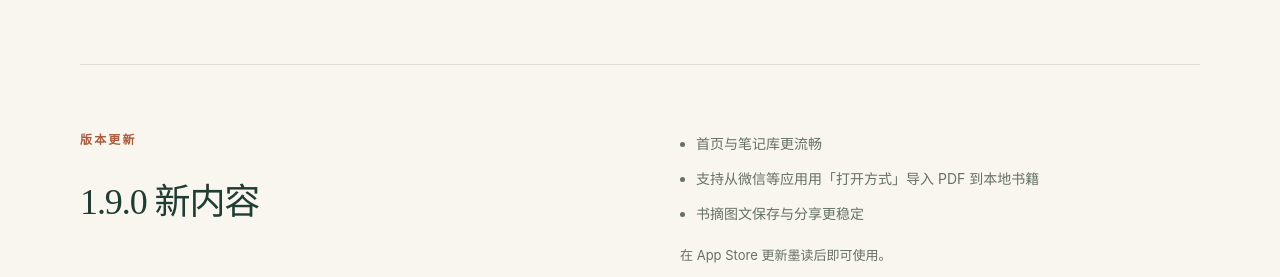
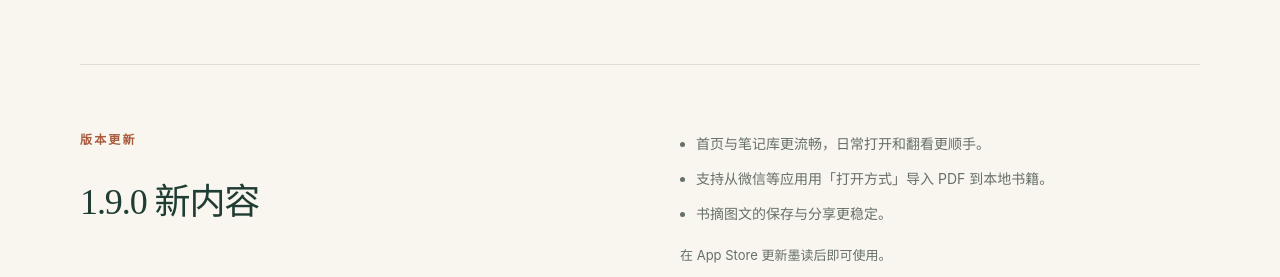
Before and after one commit to iOSDevelopTeam/app-privacy-policies, a plain HTML site: page InkReads/index.html in a window 1280 px wide. Shown: the part 1280-1557 px from the top of the page. Drawn offline with Linux system fonts and the light colour scheme.

Commit message:
Align 1.9.0 update copy with App Store sentence format.
Co-authored-by: Cursor <cursoragent@cursor.com>

```diff
--- a/InkReads/index.html
+++ b/InkReads/index.html
@@ -16,7 +16,7 @@
 <div class="visual"><div class="orbit" aria-hidden="true"></div><p class="vertical" aria-hidden="true">阅读有痕 · 思考有处</p><figure class="phone"><img src="assets/app-home.png" width="1206" height="2622" alt="墨读应用首页：新建笔记、导入文件，以及资料库、笔记、统计入口"></figure><div class="paper"><span class="paper-kicker">阅读手记 / 示例</span><p>读过的文字，<br>终会成为自己的光。</p><span class="paper-line"></span><small>记录此刻的想法</small></div></div>
 </section>
 <section class="features wrap" id="features"><div class="section-title"><p class="eyebrow">从阅读，到自己的理解</p><h2>把好内容留下来，<br>也把自己的想法留下来。</h2></div><div class="feature-grid"><article><span class="number">01 / 整理</span><h3>书籍，各有其位。</h3><p>整理你的书籍，把阅读笔记与书籍关联。下次回顾时，从一本书找到当时的思考。</p></article><article><span class="number">02 / 记录</span><h3>灵感，随手记下。</h3><p>记录书摘、心得与问题，用标签分类，通过搜索找回那些值得再次读起的文字。</p></article><article><span class="number">03 / 分享</span><h3>好句子，值得再读。</h3><p>把喜欢的文字制作成书摘卡片，保存到相册，或通过系统分享与你在意的人交流。</p></article></div></section>
-<section class="updates wrap" id="updates"><div><p class="eyebrow">版本更新</p><h2>1.9.0 新内容</h2></div><div class="updates-copy"><ul><li>首页与笔记库更流畅</li><li>支持从微信等应用用「打开方式」导入 PDF 到本地书籍</li><li>书摘图文保存与分享更稳定</li></ul><p class="updates-note">在 App Store 更新墨读后即可使用。</p></div></section>
+<section class="updates wrap" id="updates"><div><p class="eyebrow">版本更新</p><h2>1.9.0 新内容</h2></div><div class="updates-copy"><ul><li>首页与笔记库更流畅，日常打开和翻看更顺手。</li><li>支持从微信等应用用「打开方式」导入 PDF 到本地书籍。</li><li>书摘图文的保存与分享更稳定。</li></ul><p class="updates-note">在 App Store 更新墨读后即可使用。</p></div></section>
 <section class="privacy wrap"><div><p class="eyebrow">安心记录，自在阅读</p><h2>你的阅读，<br>由你自己保管。</h2></div><div class="privacy-copy"><p>墨读采用本地优先的方式保存阅读内容，无需注册账号。你可以在应用内导出备份，自行保管珍贵的笔记。</p><a class="text-link" href="privacy-policy.html">了解隐私政策 <span aria-hidden="true">↗</span></a></div></section>
 <section class="support wrap" id="support"><div><p class="eyebrow">我们在这里</p><h2>开始下一页。</h2><p>使用问题、功能建议，或只是想聊聊墨读。<br>欢迎来信：<a href="mailto:inkreads@163.com">inkreads@163.com</a></p></div><a class="download simple" href="https://apps.apple.com/cn/app/id6743938509">前往 App Store 下载 <span aria-hidden="true">↗</span></a></section>
 </main><footer class="wrap"><span>© 2026 墨读 InkReads</span><div><a href="privacy-policy.html">隐私政策</a><a href="mailto:inkreads@163.com">联系我们</a><a href="https://apps.apple.com/cn/app/id6743938509">App Store</a></div></footer>
```
Also changed, not shown: InkReads/index-en.html (+1 -1 lines).
